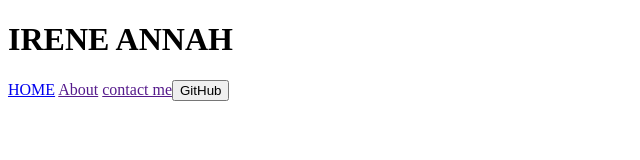
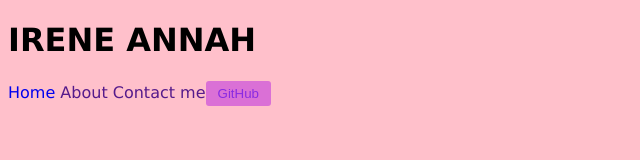
Before and after one commit to Annah-2003/My-Portfolio, a plain HTML site: page index.html in a window 1280 px wide. Shown: the whole page, without its empty margins (0-640 px from the left). Drawn offline with Linux system fonts and the light colour scheme.

Commit message:
add style.css, connect to index.html

```diff
--- a/index.html
+++ b/index.html
@@ -1,5 +1,5 @@
 <!DOCTYPE html>
 <html lang="en">
-  <head> <title>My Portfolio</title></head>
-  <body> <div> <h1>IRENE ANNAH</h1></div> <div> <a href="/">HOME</a> <a href="">About</a> <a href="">contact me</a><button>GitHub</button></div></body>
+  <head>  <link rel="stylesheet" href="style.css" /><title>My Portfolio</title></head>
+  <body> <div> <h1>IRENE ANNAH</h1></div> <div> <a href="/">Home</a> <a href="">About</a> <a href="">Contact me</a><button>GitHub</button></div></body>
 </html>
--- /dev/null
+++ b/style.css
@@ -0,0 +1,4 @@
+body {
+    background: pink; font-family: 'Lucida Sans', 'Lucida Sans Regular', 'Lucida Grande', 'Lucida Sans Unicode', Geneva, Verdana, sans-serif; align-items: center;
+  }  a { text-decoration: none; }  button {  background-color: orchid ; padding: 5px 12px 5px 12px; color: blueviolet; border: none ; border-radius: 3px;} button :hover { background-color: brown;cursor: pointer; } #navbar
+  {margin: 5px 4% 5px 4%; display: flex; flex-direction: row; align-items: center; justify-content: space-between;} #navbar a { color: black; margin-right: 10px;}
```
